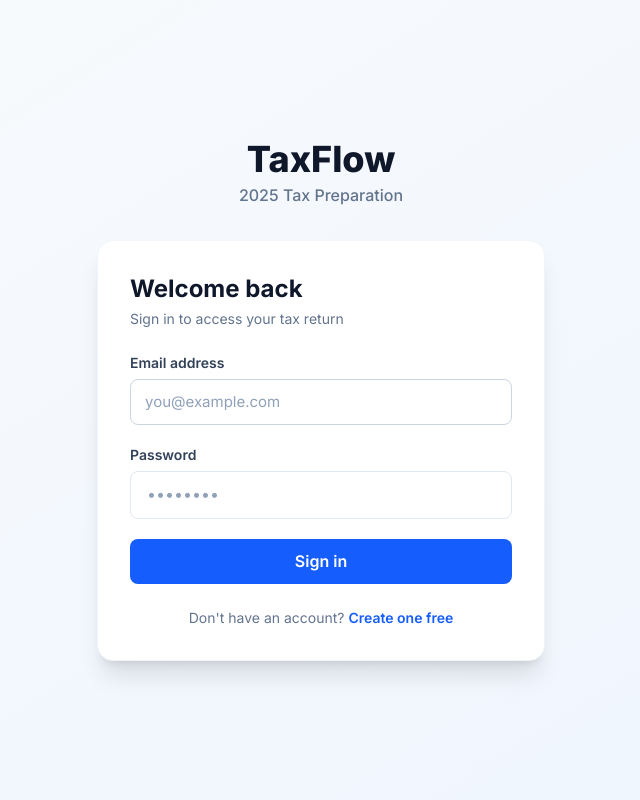
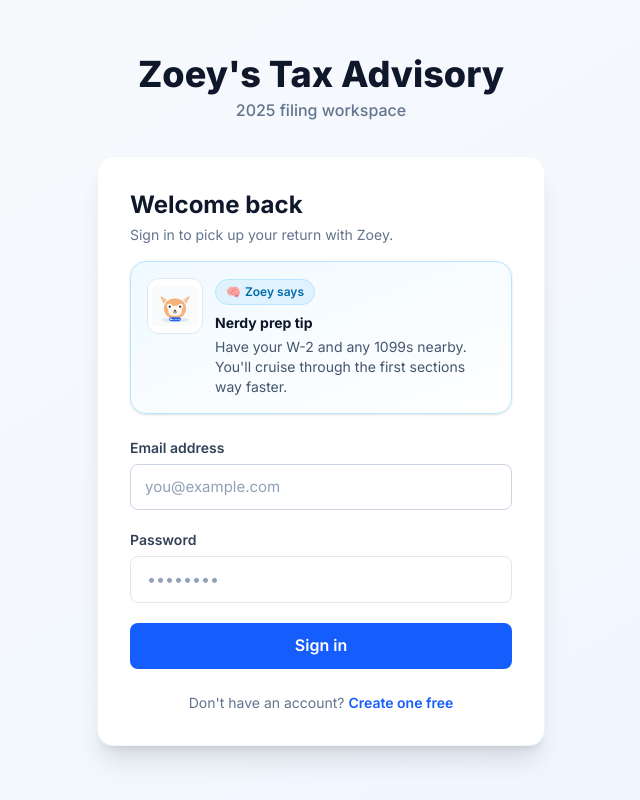
Before and after one commit to StryxZilla/tax-software-2025, a Next.js app: page /auth/login in a window 1280 px wide. Shown: the whole page, without its empty margins (319-959 px from the left). Built offline with nearby package versions, Linux system fonts and the light colour scheme.

Commit message:
feat: rebrand pass 1 to Zoey's Tax Advisory

```diff
--- a/app/auth/login/page.tsx
+++ b/app/auth/login/page.tsx
@@ -4,6 +4,7 @@ import React, { useState, Suspense } from 'react'
 import { signIn } from 'next-auth/react'
 import { useRouter, useSearchParams } from 'next/navigation'
 import Link from 'next/link'
+import ZoeyGuideCard from '../../../components/brand/ZoeyGuideCard'
 
 function LoginForm() {
   const router = useRouter()
@@ -44,13 +45,20 @@ function LoginForm() {
       <div className="w-full max-w-md">
         {/* Logo */}
         <div className="text-center mb-8">
-          <h1 className="text-4xl font-extrabold text-slate-900">TaxFlow</h1>
-          <p className="text-slate-500 mt-1 font-medium">2025 Tax Preparation</p>
+          <h1 className="text-4xl font-extrabold text-slate-900">Zoey's Tax Advisory</h1>
+          <p className="text-slate-500 mt-1 font-medium">2025 filing workspace</p>
         </div>
 
         <div className="bg-white rounded-2xl shadow-xl border border-slate-100 p-8">
           <h2 className="text-2xl font-bold text-slate-900 mb-1">Welcome back</h2>
-          <p className="text-slate-500 text-sm mb-6">Sign in to access your tax return</p>
+          <p className="text-slate-500 text-sm mb-4">Sign in to pick up your return with Zoey.</p>
+
+          <ZoeyGuideCard
+            variant="tip"
+            title="Nerdy prep tip"
+            message="Have your W-2 and any 1099s nearby. You'll cruise through the first sections way faster."
+            className="mb-6"
+          />
 
           {error && (
             <div className="bg-red-50 border border-red-200 text-red-700 rounded-lg px-4 py-3 mb-5 text-sm">
--- a/app/auth/register/page.tsx
+++ b/app/auth/register/page.tsx
@@ -4,6 +4,7 @@ import React, { useState } from 'react'
 import { signIn } from 'next-auth/react'
 import { useRouter } from 'next/navigation'
 import Link from 'next/link'
+import ZoeyGuideCard from '../../../components/brand/ZoeyGuideCard'
 
 export default function RegisterPage() {
   const router = useRouter()
@@ -70,13 +71,20 @@ export default function RegisterPage() {
       <div className="w-full max-w-md">
         {/* Logo */}
         <div className="text-center mb-8">
-          <h1 className="text-4xl font-extrabold text-slate-900">TaxFlow</h1>
-          <p className="text-slate-500 mt-1 font-medium">2025 Tax Preparation</p>
+          <h1 className="text-4xl font-extrabold text-slate-900">Zoey's Tax Advisory</h1>
+          <p className="text-slate-500 mt-1 font-medium">2025 filing workspace</p>
         </div>
 
         <div className="bg-white rounded-2xl shadow-xl border border-slate-100 p-8">
           <h2 className="text-2xl font-bold text-slate-900 mb-1">Create your account</h2>
-          <p className="text-slate-500 text-sm mb-2">Free to use — your data stays private</p>
+          <p className="text-slate-500 text-sm mb-4">Free to use — your data stays private.</p>
+
+          <ZoeyGuideCard
+            variant="success"
+            title="Quick setup"
+            message="Use an email you can access on desktop now. Recovery and session handoff get easier later."
+            className="mb-4"
+          />
           <p className="text-xs text-slate-500 mb-6">
             Personal mode: by default, the first account created on this install gets admin access for local user management.
           </p>
--- a/app/globals.css
+++ b/app/globals.css
@@ -1,26 +1,26 @@
 @import "tailwindcss";
 
 :root {
-  /* Premium finance color palette */
-  --color-primary-50: #eff6ff;
-  --color-primary-100: #dbeafe;
-  --color-primary-200: #bfdbfe;
-  --color-primary-300: #93c5fd;
-  --color-primary-400: #60a5fa;
-  --color-primary-500: #3b82f6;
-  --color-primary-600: #1e40af;
-  --color-primary-700: #1e3a8a;
-  --color-primary-800: #1e3a8a;
-  --color-primary-900: #172554;
+  /* Zoey's Tax Advisory - clean/professional with playful accents */
+  --color-primary-50: #eef5ff;
+  --color-primary-100: #d9e9ff;
+  --color-primary-200: #b8d4ff;
+  --color-primary-300: #8ab7ff;
+  --color-primary-400: #5f98ff;
+  --color-primary-500: #3f7bf7;
+  --color-primary-600: #2c5fd2;
+  --color-primary-700: #264fb0;
+  --color-primary-800: #1f3f8a;
+  --color-primary-900: #182f63;
 
-  --color-accent-50: #ecfdf5;
-  --color-accent-100: #d1fae5;
-  --color-accent-200: #a7f3d0;
-  --color-accent-300: #6ee7b7;
-  --color-accent-400: #34d399;
-  --color-accent-500: #10b981;
-  --color-accent-600: #059669;
-  --color-accent-700: #047857;
+  --color-accent-50: #fff4ed;
+  --color-accent-100: #ffe6d6;
+  --color-accent-200: #ffd0ad;
+  --color-accent-300: #ffb784;
+  --color-accent-400: #fb9960;
+  --color-accent-500: #eb7d43;
+  --color-accent-600: #c65f2e;
+  --color-accent-700: #9f4a24;
 
   --color-success: #10b981;
   --color-warning: #f59e0b;
@@ -39,7 +39,8 @@
 
   --background: #ffffff;
   --foreground: #0f172a;
-  --background-secondary: #f8fafc;
+  --background-secondary: #f4f8ff;
+  --surface-warm: #fff8f2;
 }
 
 @theme inline {
@@ -90,7 +91,7 @@ select:focus,
 textarea:focus {
   outline: none;
   border-color: var(--color-primary-600);
-  box-shadow: 0 0 0 3px rgba(30, 64, 175, 0.1);
+  box-shadow: 0 0 0 3px rgba(44, 95, 210, 0.14);
   transform: translateY(-1px);
 }
 
@@ -184,3 +185,7 @@ html {
   letter-spacing: -0.02em;
   font-weight: 600;
 }
+
+.brand-surface-warm {
+  background: var(--surface-warm);
+}
--- a/app/layout.tsx
+++ b/app/layout.tsx
@@ -6,8 +6,8 @@ import { SessionProvider } from 'next-auth/react'
 const inter = Inter({ subsets: ['latin'] })
 
 export const metadata: Metadata = {
-  title: '2025 Tax Preparation Software',
-  description: 'Comprehensive tax preparation software for 2025 tax year',
+  title: "Zoey's Tax Advisory | 2025 Tax Prep",
+  description: "Zoey's Tax Advisory helps you prepare your 2025 return with clear, step-by-step guidance.",
 }
 
 export default function RootLayout({
--- a/app/page.tsx
+++ b/app/page.tsx
@@ -21,6 +21,7 @@ import PdfDownloadButton from '../components/review/PdfDownloadButton'
 import { useTaxReturn, useAuthUser } from '../lib/context/TaxReturnContext'
 import { calculateAGI } from '../lib/engine/calculations/tax-calculator'
 import FormNavigation from '../components/common/FormNavigation'
+import ZoeyGuideCard from '../components/brand/ZoeyGuideCard'
 import { WizardStep } from '../types/tax-types'
 
 const STEP_ORDER: WizardStep[] = [
@@ -268,9 +269,16 @@ function WizardStepContent() {
       return (
         <div className="max-w-5xl mx-auto space-y-8 px-4 py-6 fade-in">
           <div className="text-center space-y-3">
-            <h2 className="text-4xl font-bold text-slate-900">Tax Return Summary</h2>
+            <h2 className="text-4xl font-bold text-slate-900">Zoey's Return Summary</h2>
             <p className="text-slate-600 text-lg">Review your complete 2025 tax return</p>
           </div>
+
+          <ZoeyGuideCard
+            variant="warning"
+            title="Final pass before export"
+            message="Double-check SSNs, withholding, and bank details. These three fields catch most last-minute surprises."
+            className="max-w-2xl mx-auto"
+          />
 
           {taxCalculation ? (
             <>
@@ -450,16 +458,12 @@ function WizardStepContent() {
 // Import localStorage banner shown after login
 function ImportBanner() {
   const { importFromLocalStorage } = useTaxReturn()
-  const [show, setShow] = useState(false)
-  const [dismissed, setDismissed] = useState(false)
-
-  useEffect(() => {
+  const [show] = useState(() => {
     const hasLocalData = !!localStorage.getItem('taxReturn2025')
     const alreadyAsked = !!sessionStorage.getItem('importAsked')
-    if (hasLocalData && !alreadyAsked) {
-      setShow(true)
-    }
-  }, [])
+    return hasLocalData && !alreadyAsked
+  })
+  const [dismissed, setDismissed] = useState(false)
 
   if (!show || dismissed) return null
 
@@ -515,8 +519,8 @@ export default function Home() {
     return (
       <div className="min-h-screen bg-gray-50 flex items-center justify-center">
         <div className="text-center">
-          <div className="text-4xl font-extrabold text-slate-900 mb-2">TaxFlow</div>
-          <p className="text-slate-400 text-sm animate-pulse">Loading your return…</p>
+          <div className="text-4xl font-extrabold text-slate-900 mb-2">Zoey's Tax Advisory</div>
+          <p className="text-slate-400 text-sm animate-pulse">Loading your advisory workspace…</p>
         </div>
       </div>
     )
@@ -546,8 +550,9 @@ function AppShell() {
             className="flex items-center gap-2 group"
             title="Back to Welcome"
           >
+            <img src="/brand/zoey-corgi.svg" alt="Zoey mascot" className="h-9 w-9 rounded-lg border border-slate-200 bg-white p-0.5" />
             <span className="text-2xl font-extrabold text-slate-900 group-hover:text-blue-600 transition-colors">
-              TaxFlow
+              Zoey's Tax Advisory
             </span>
             <span className="hidden sm:inline text-sm font-medium text-slate-400 group-hover:text-blue-400 transition-colors">
               2025
--- /dev/null
+++ b/components/brand/ZoeyGuideCard.tsx
@@ -0,0 +1,59 @@
+import React from 'react'
+
+type ZoeyGuideVariant = 'tip' | 'warning' | 'success'
+
+interface ZoeyGuideCardProps {
+  variant?: ZoeyGuideVariant
+  title: string
+  message: string
+  className?: string
+}
+
+const variantStyles: Record<ZoeyGuideVariant, { badge: string; border: string; bg: string; emoji: string }> = {
+  tip: {
+    badge: 'bg-sky-100 text-sky-700 border-sky-200',
+    border: 'border-sky-200',
+    bg: 'from-sky-50 to-white',
+    emoji: '🧠',
+  },
+  warning: {
+    badge: 'bg-amber-100 text-amber-800 border-amber-200',
+    border: 'border-amber-200',
+    bg: 'from-amber-50 to-white',
+    emoji: '⚠️',
+  },
+  success: {
+    badge: 'bg-emerald-100 text-emerald-800 border-emerald-200',
+    border: 'border-emerald-200',
+    bg: 'from-emerald-50 to-white',
+    emoji: '✅',
+  },
+}
+
+export default function ZoeyGuideCard({ variant = 'tip', title, message, className = '' }: ZoeyGuideCardProps) {
+  const style = variantStyles[variant]
+
+  return (
+    <div
+      className={`rounded-2xl border ${style.border} bg-gradient-to-br ${style.bg} p-4 shadow-sm ${className}`}
+      role="note"
+      aria-label="Zoey guidance"
+    >
+      <div className="flex items-start gap-3">
+        <img
+          src="/brand/zoey-corgi.svg"
+          alt="Zoey the corgi guide"
+          className="h-14 w-14 shrink-0 rounded-xl border border-slate-200 bg-white p-1"
+        />
+        <div className="min-w-0">
+          <div className={`inline-flex items-center gap-1 rounded-full border px-2.5 py-1 text-xs font-semibold ${style.badge}`}>
+            <span>{style.emoji}</span>
+            <span>Zoey says</span>
+          </div>
+          <h3 className="mt-2 text-sm font-bold text-slate-900">{title}</h3>
+          <p className="mt-1 text-sm text-slate-600">{message}</p>
+        </div>
+      </div>
+    </div>
+  )
+}
--- a/components/wizard/WelcomeScreen.tsx
+++ b/components/wizard/WelcomeScreen.tsx
@@ -14,6 +14,7 @@ import {
   ChevronRight,
   ClipboardList,
 } from 'lucide-react';
+import ZoeyGuideCard from '../brand/ZoeyGuideCard';
 
 const WIZARD_STEPS = [
   {
@@ -107,14 +108,28 @@ export default function WelcomeScreen({ onStart }: WelcomeScreenProps) {
 
         {/* Headline */}
         <h1 className="text-5xl sm:text-6xl font-extrabold text-slate-900 mb-4 leading-tight">
-          Let's file your{' '}
+          Welcome to{' '}
           <span className="text-transparent bg-clip-text bg-gradient-to-r from-blue-600 to-indigo-600">
-            2025 taxes
+            Zoey's Tax Advisory
           </span>
         </h1>
-        <p className="text-xl text-slate-600 max-w-2xl mx-auto mb-10 leading-relaxed">
-          Walk through 11 simple steps at your own pace. Your progress is saved automatically — pick up right where you left off.
+        <p className="text-xl text-slate-600 max-w-2xl mx-auto mb-8 leading-relaxed">
+          File your 2025 return with a clean, step-by-step workflow and nerdy-helpful guidance from Zoey.
         </p>
+
+        <div className="flex flex-col items-center gap-5 mb-10">
+          <img
+            src="/brand/zoey-corgi.svg"
+            alt="Zoey the corgi mascot"
+            className="w-52 h-auto drop-shadow-md"
+          />
+          <ZoeyGuideCard
+            variant="tip"
+            title="Quick mission plan"
+            message="11 steps, save-as-you-go, and no chaos. We'll keep the tax math boring and predictable."
+            className="w-full max-w-2xl text-left"
+          />
+        </div>
 
         {/* CTA Button */}
         <button
```
Also changed, not shown: public/brand/zoey-corgi.svg (added).
